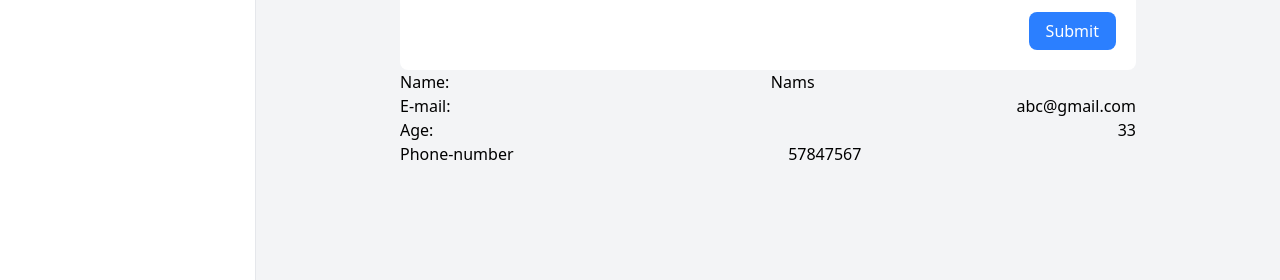
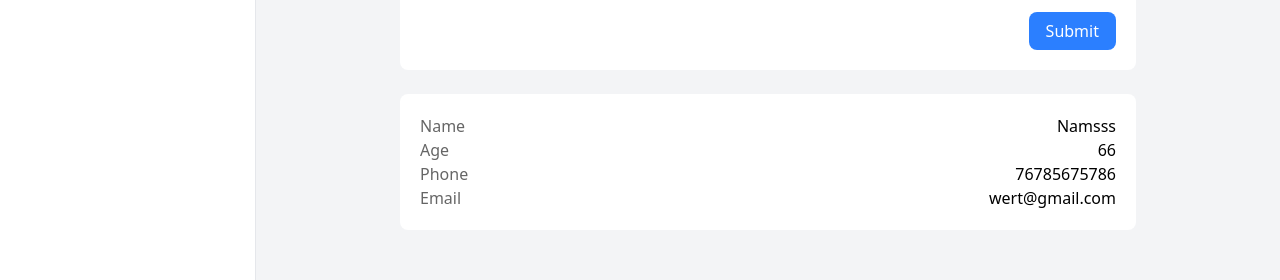
Before and after one commit to code-with-naimish/react-components, a React (Vite) app: page / in a window 1280 px wide. Shown: the part 317-597 px from the top of the page. Built offline with nearby package versions, Linux system fonts and the light colour scheme.

Commit message:
progress

```diff
--- /dev/null
+++ b/src/components/user-card.tsx
@@ -0,0 +1,14 @@
+
+const UserCard = () => {
+  return (
+    <div className="card">
+      <p className="flex items-center justify-between gap-4"> <span className="opacity-60">Name</span> <span className=" text-right">Namsss</span> </p>
+      <p className="flex items-center justify-between gap-4"> <span className="opacity-60">Age</span> <span className=" text-right">66</span> </p>
+      <p className="flex items-center justify-between gap-4"> <span className="opacity-60">Phone</span> <span className=" text-right">76785675786</span> </p>
+      <p className="flex items-center justify-between gap-4"> <span className="opacity-60">Email</span> <span className=" text-right">wert@gmail.com</span> </p>
+
+    </div>
+  )
+}
+
+export default UserCard
--- a/src/index.css
+++ b/src/index.css
@@ -3,4 +3,8 @@
   .form-control {
     @apply w-full border border-gray-300 rounded-lg px-3 py-1  ring-offset-white focus-visible:outline-none focus-visible:ring-2 focus-visible:ring-blue-500 focus-visible:ring-offset-2;
   }
+
+  .card {
+    @apply bg-white rounded-lg p-5;
+  }
 }
--- a/src/pages/home.tsx
+++ b/src/pages/home.tsx
@@ -1,6 +1,7 @@
 import { useForm, SubmitHandler } from "react-hook-form"
 import PrimaryBtn from "../components/primary-btn"
 import { useState } from "react"
+import UserCard from "../components/user-card"
 
 
 type Inputs = {
@@ -35,7 +36,7 @@ export default function Home() {
   return (
     <div className="max-w-3xl  mx-auto px-4">
       <h2 className="text-2xl font-semibold mb-4">Create User</h2>
-      <div className="bg-white rounded-lg p-5 " >
+      <div className="card" >
         <form onSubmit={handleSubmit(onSubmit)}>
           <div className="grid sm:grid-cols-2 grid-cols-1 gap-4">
 
@@ -91,12 +92,9 @@ export default function Home() {
           </div>
         </form>
       </div>
-      <ul>
-        <li className="flex items-center justify-between gap-4"><span>Name:</span>Nams<span></span></li>
-        <li className="flex items-center justify-between gap-4"><span>E-mail:</span><span>abc@gmail.com</span></li>
-        <li className="flex items-center justify-between gap-4"><span>Age:</span><span>33</span></li>
-        <li className="flex items-center justify-between gap-4"><span>Phone-number</span>57847567<span></span></li>
-      </ul>
+      <br />
+      <UserCard />
+
     </div>
   )
 }
```
